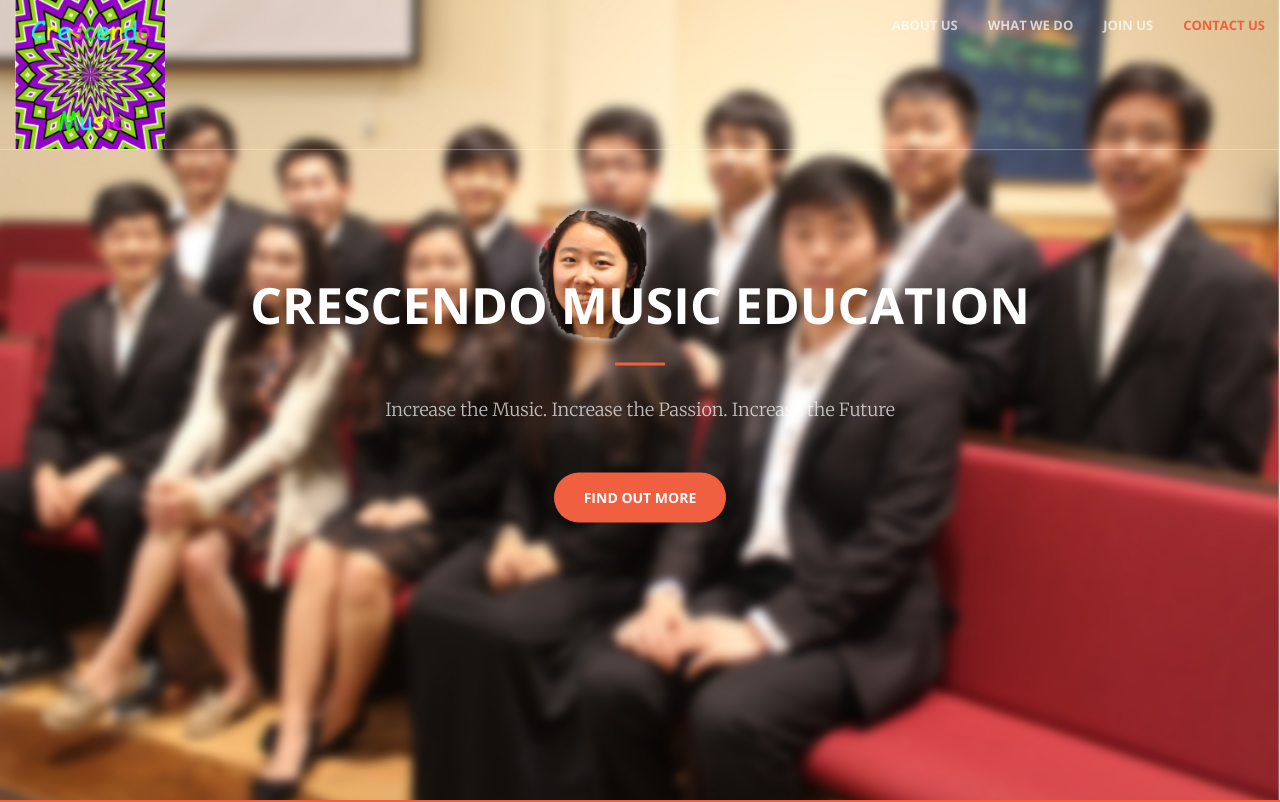
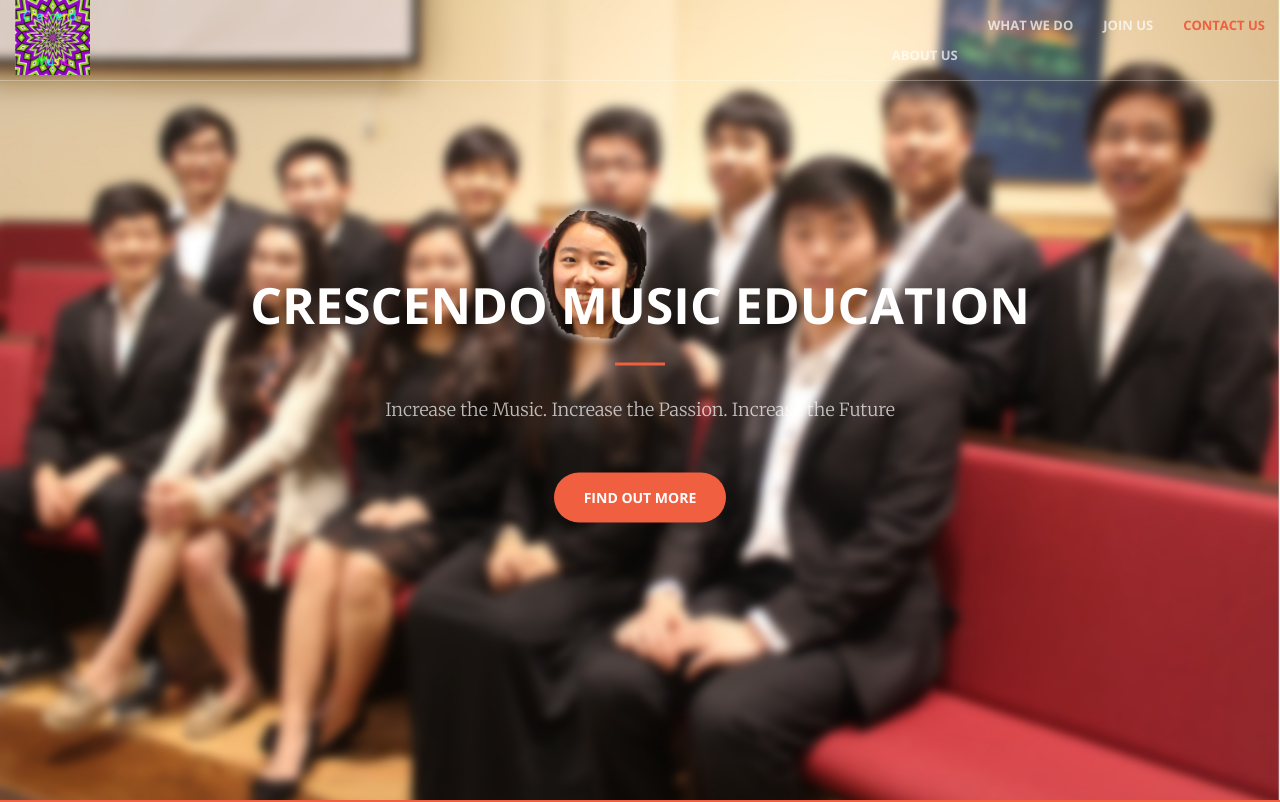
Before and after one commit to 2017jlee/2017jlee.github.io, a plain HTML site: page index.html in a window 1280 px wide. Shown: the top 802 px of the page. Drawn offline with nearby package versions, Linux system fonts and the light colour scheme.

Commit message:
updated logo

```diff
--- a/index.html
+++ b/index.html
@@ -44,6 +44,8 @@
                     <span class="sr-only">Toggle navigation</span> <i class="fa fa-bars"></i>
                 </button>
                 <!--<a class="navbar-brand page-scroll" href="#page-top">CME</a>-->
+                <a href="./static-assets/img/logo.jpg" class="portfolio-box">
+
                 <img src="./static-assets/img/logo.jpg" class="img-responsive resize" alt="">
             </div>
 
--- a/static-assets/css/creative.css
+++ b/static-assets/css/creative.css
@@ -12,7 +12,7 @@ body {
   font-family: 'Merriweather', 'Helvetica Neue', Arial, sans-serif;
 }
 .resize {
-    width: 150px;
+    width: 75px;
     height: auto;
 }
 hr {
```
